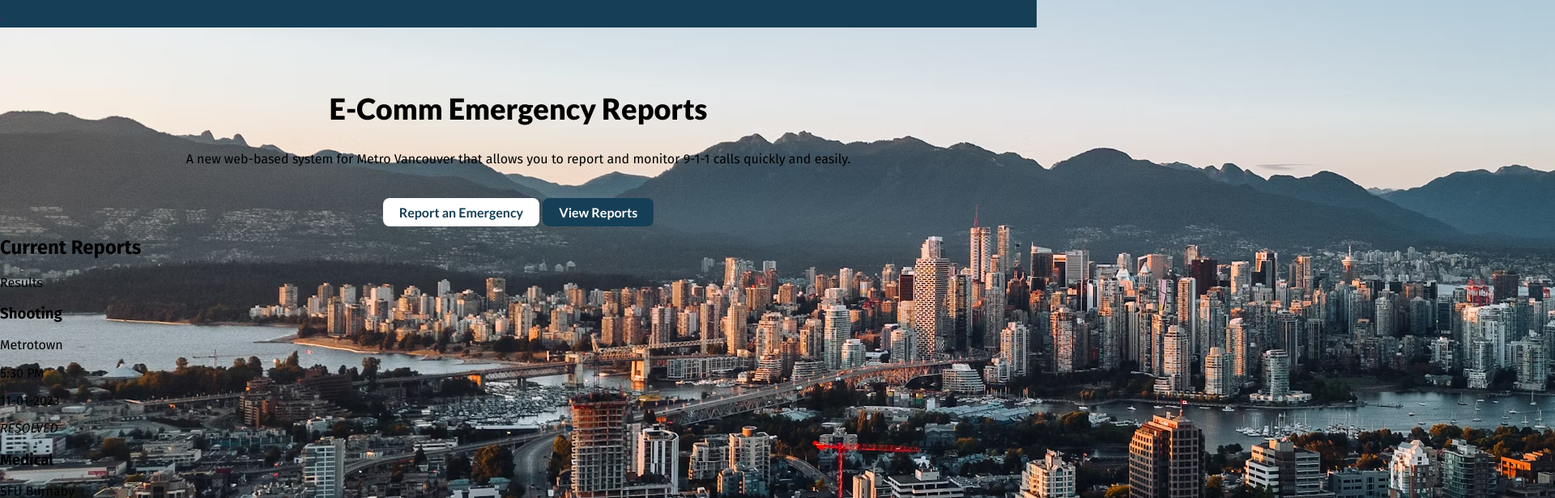
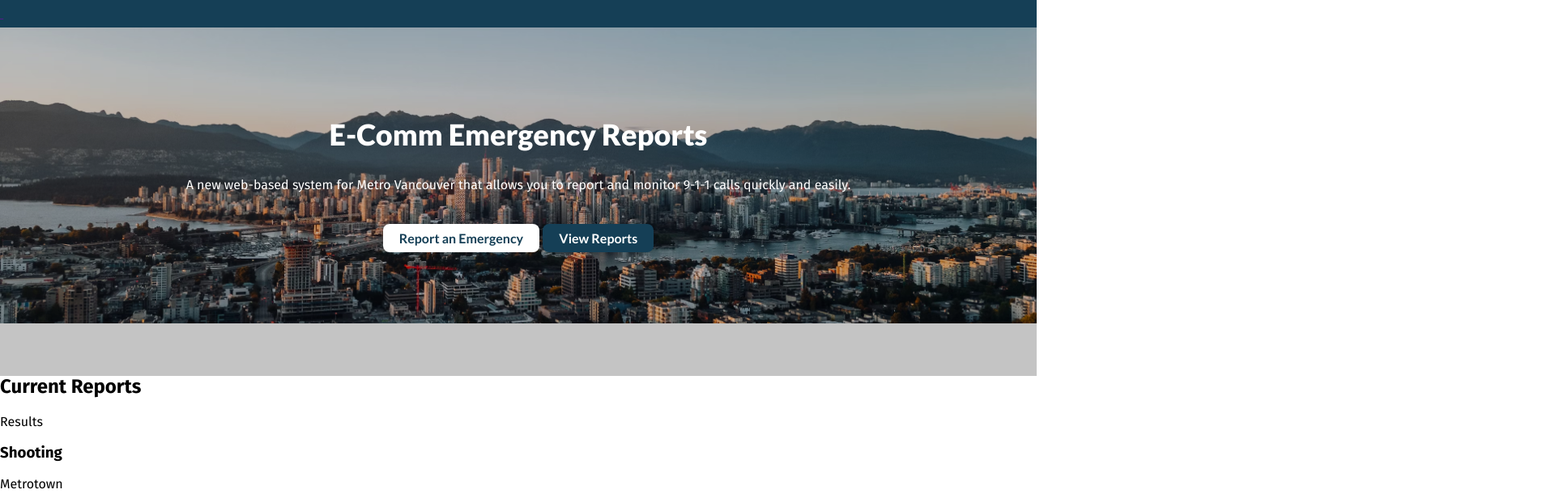
Before and after one commit to biancadimaano/ecomm-website, a plain HTML site: page public_html/index.html in a window 1280 px wide. Shown: the top 616 px of the page at 81% size, 1920 px wide, since content can reach past the window. Drawn offline with Linux system fonts and the light colour scheme.

Commit message:
Changed width, height, and object-fit of the header background image

```diff
--- a/public_html/css/main.css
+++ b/public_html/css/main.css
@@ -16,6 +16,11 @@ body{
 
 /* HEADER
     ===================================================== */
+header{
+    background-color:rgb(0,0,0,0.23);
+    padding-bottom:10rem;
+}
+
 #nav-bar{
     background-color:#153F56;
     padding: 0.5rem 0 0.5rem 0;
@@ -23,14 +28,16 @@ body{
 
 #header-city-img{
     position:absolute;
-    top:-675px;
     margin:0;
     padding:0;
     z-index:-1;
+    width:100vw;
+    height:50vh;
+    object-fit:cover;
 }
 
 header section{
-    margin:5rem 1rem 0 1rem;
+    margin:7rem 1rem 0 1rem;
     text-align:center;
 }
 
@@ -40,11 +47,13 @@ header h1{
     text-align:center;
     font-size:2.25rem;
     margin-bottom:2rem;
+    color:white;
 }
 
 header p{
     font-size:1rem;
     margin-bottom:3rem;
+    color:white;
 }
 
 header .button.white{
@@ -76,3 +85,11 @@ header .button.white:hover,header .button.white:focus{
 header .button.blue:hover,header .button.blue:focus{
     background-color:#0D2634;
 }
+
+/* MAIN
+    ===================================================== */
+
+main{
+    background-color:white;
+    margin-top:-1.25rem;
+}
```
